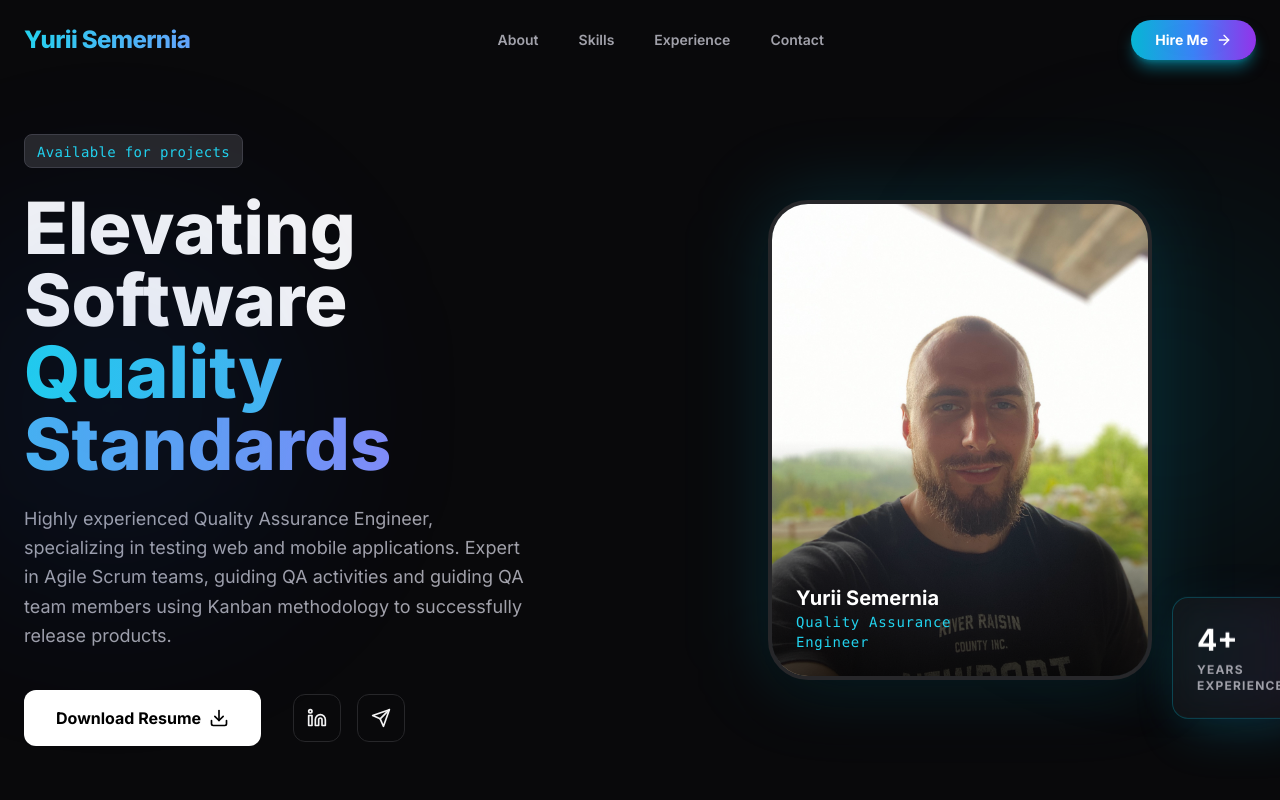
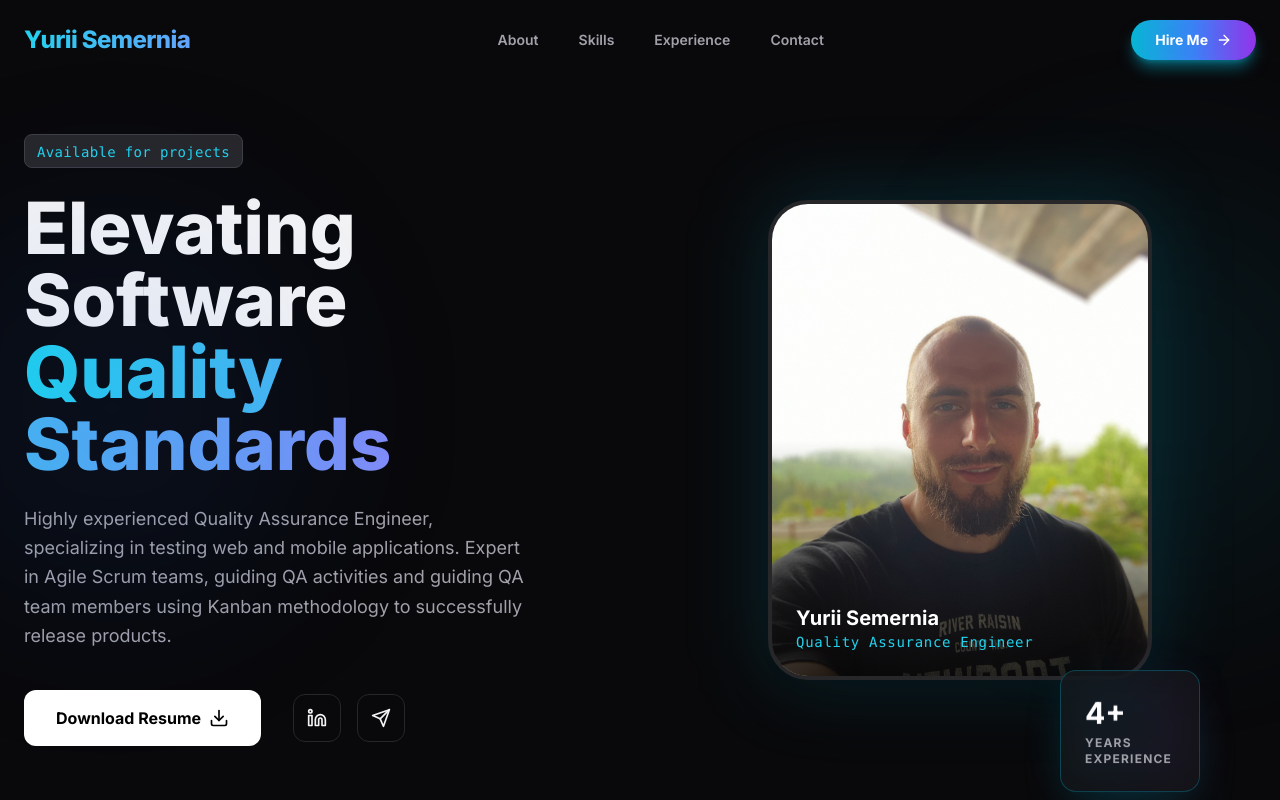
Before and after one commit to Urii-Semernia/Urii-Semernia.github.io, a React (Vite) app: page / in a window 1280 px wide. Shown: the top 800 px of the page. Built offline with nearby package versions, Linux system fonts and the light colour scheme.

Commit message:
Fix experience card: position below photo with negative translate to prevent overlap

```diff
--- a/components/Hero.tsx
+++ b/components/Hero.tsx
@@ -87,14 +87,14 @@ const Hero: React.FC = () => {
               />
 
               <div className="absolute inset-0 bg-gradient-to-t from-black/80 via-transparent to-transparent pointer-events-none z-10"></div>
-              <div className="absolute bottom-6 left-6 right-32 sm:right-36 lg:right-40 pointer-events-none z-20">
+              <div className="absolute bottom-6 left-6 right-6 pointer-events-none z-20">
                 <p className="text-white font-bold text-xl">{PERSONAL_INFO.name}</p>
                 <p className="text-cyan-400 text-sm font-mono tracking-wider">{PERSONAL_INFO.title}</p>
               </div>
             </div>
           </div>
 
-          {/* Floating stats card - positioned at bottom-right corner, partially outside photo */}
+          {/* Floating stats card - positioned below photo, shifted right but within screen */}
           <div className="absolute bottom-0 right-0 pointer-events-auto z-20 experience-card-wrapper">
             <div className="glass p-4 sm:p-6 rounded-2xl border border-cyan-500/30 shadow-2xl shadow-cyan-500/20 group w-[120px] sm:w-[140px] animate-experience-card relative">
                 {/* Animated glow background */}
--- a/index.css
+++ b/index.css
@@ -61,48 +61,48 @@
   }
 }
 
-/* Experience card wrapper - positioned at bottom-right, partially outside photo */
+/* Experience card wrapper - positioned below photo, to the right but within screen */
 .experience-card-wrapper {
-  transform: translate(15%, 30%);
+  transform: translate(-50%, 80%);
 }
 
 /* Experience card animation - vertical floating that preserves base transform */
 @keyframes experience-float {
   0%, 100% {
-    transform: translate(30%, 30%) translateY(0);
+    transform: translate(-50%, 80%) translateY(0);
   }
   50% {
-    transform: translate(30%, 30%) translateY(-10px);
+    transform: translate(-50%, 80%) translateY(-10px);
   }
 }
 
 @media (min-width: 640px) {
+  .experience-card-wrapper {
+    transform: translate(-30%, 60%);
+  }
+
   @keyframes experience-float {
     0%, 100% {
-      transform: translate(25%, 25%) translateY(0);
+      transform: translate(-30%, 60%) translateY(0);
     }
     50% {
-      transform: translate(25%, 25%) translateY(-10px);
+      transform: translate(-30%, 60%) translateY(-10px);
     }
-  }
-
-  .experience-card-wrapper {
-    transform: translate(25%, 25%) !important;
   }
 }
 
 @media (min-width: 1024px) {
+  .experience-card-wrapper {
+    transform: translate(-20%, 50%);
+  }
+
   @keyframes experience-float {
     0%, 100% {
-      transform: translate(20%, 20%) translateY(0);
+      transform: translate(-20%, 50%) translateY(0);
     }
     50% {
-      transform: translate(20%, 20%) translateY(-10px);
+      transform: translate(-20%, 50%) translateY(-10px);
     }
-  }
-
-  .experience-card-wrapper {
-    transform: translate(20%, 20%) !important;
   }
 }
 
```
